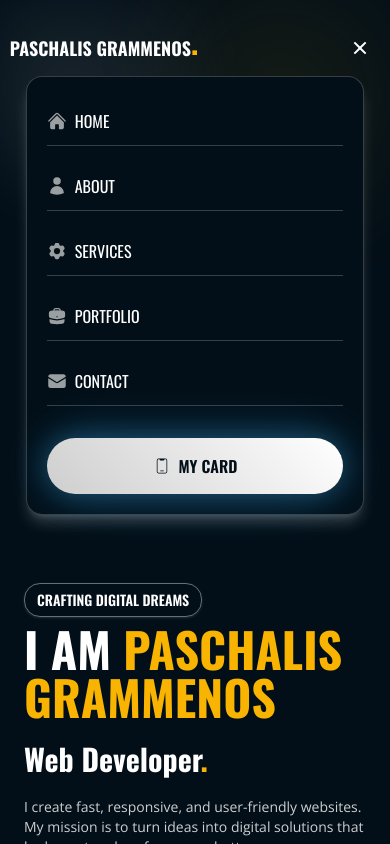
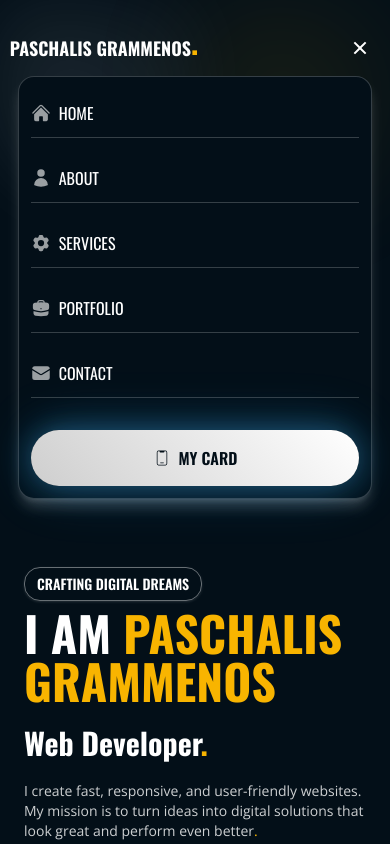
Before and after one commit to gpasxalis/nextjs-portfolio-gpasxalis, a Next.js app: page / in a window 390 px wide. Both pictures are taken after a click on the button "Toggle Menu". Shown: the top 844 px of the page. Built offline with nearby package versions, Linux system fonts and the light colour scheme.

Commit message:
UI Fixes

```diff
--- a/src/app/components/Navbar.jsx
+++ b/src/app/components/Navbar.jsx
@@ -161,7 +161,7 @@ export const Navbar = () => {
                             transition={{ duration: 0.3 }}
                             className={`min-[825px]:hidden w-full top-[80px] z-40`}
                         >
-                            <div className="bg-gp-blue-bg backdrop-blur-3xl shadow-gp-accent/20 shadow-lg border border-gp-accent/20 rounded-2xl mx-4 mt-2 p-5">
+                            <div className="bg-gp-blue-bg backdrop-blur-3xl shadow-gp-accent/20 shadow-lg border border-gp-accent/20 rounded-2xl mx-2 mt-2 p-3">
                                 <div className="flex flex-col gap-4">
                                     {navLinks.map((link, index) => {
                                         const IconComponent = link.icon
```
